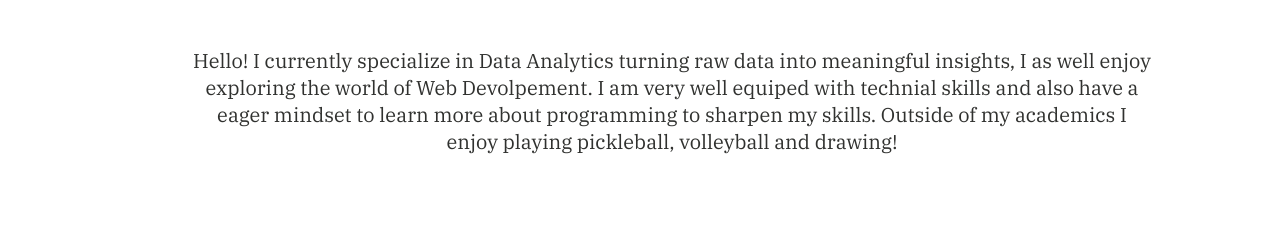
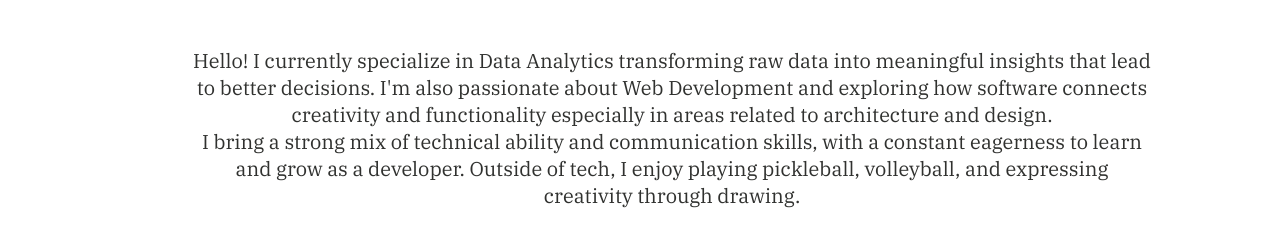
Before and after one commit to Jon-Quin/Jonatan-Website-Portfolio, a plain HTML site: page index.html in a window 1280 px wide. Shown: the part 268-514 px from the top of the page. Drawn offline with Linux system fonts and the light colour scheme.

Commit message:
Add files via upload

```diff
--- a/index.html
+++ b/index.html
@@ -31,7 +31,8 @@
         </div>
 
         <section class="summary">
-            <h3>Hello! I currently specialize in Data Analytics turning raw data into meaningful insights, I as well enjoy exploring the world of Web Devolpement. I am very well equiped with technial skills and also have a eager mindset to learn more about programming to sharpen my skills. Outside of my academics I enjoy playing pickleball, volleyball and drawing!</h3>
+            <h3>Hello! I currently  specialize in Data Analytics transforming raw data into meaningful insights that lead to better decisions. I'm also passionate about Web Development and exploring how software connects creativity and functionality especially in areas related to architecture and design. <br>
+            I bring a strong mix of technical ability and communication skills, with a constant eagerness to learn and grow as a developer. Outside of tech, I enjoy playing pickleball, volleyball, and expressing creativity through drawing.</h3>
         </section>
     </div>
 </body>
```
